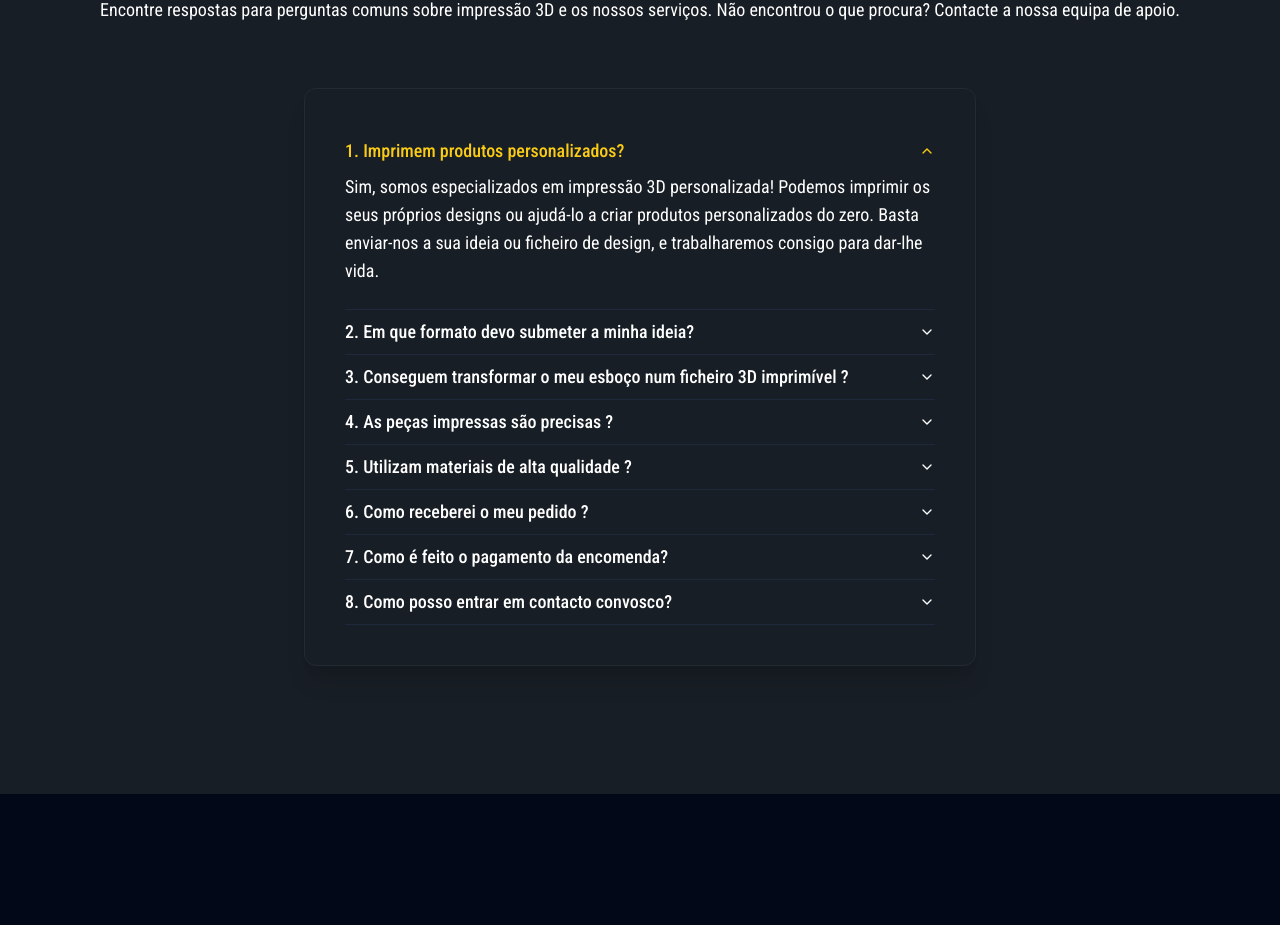
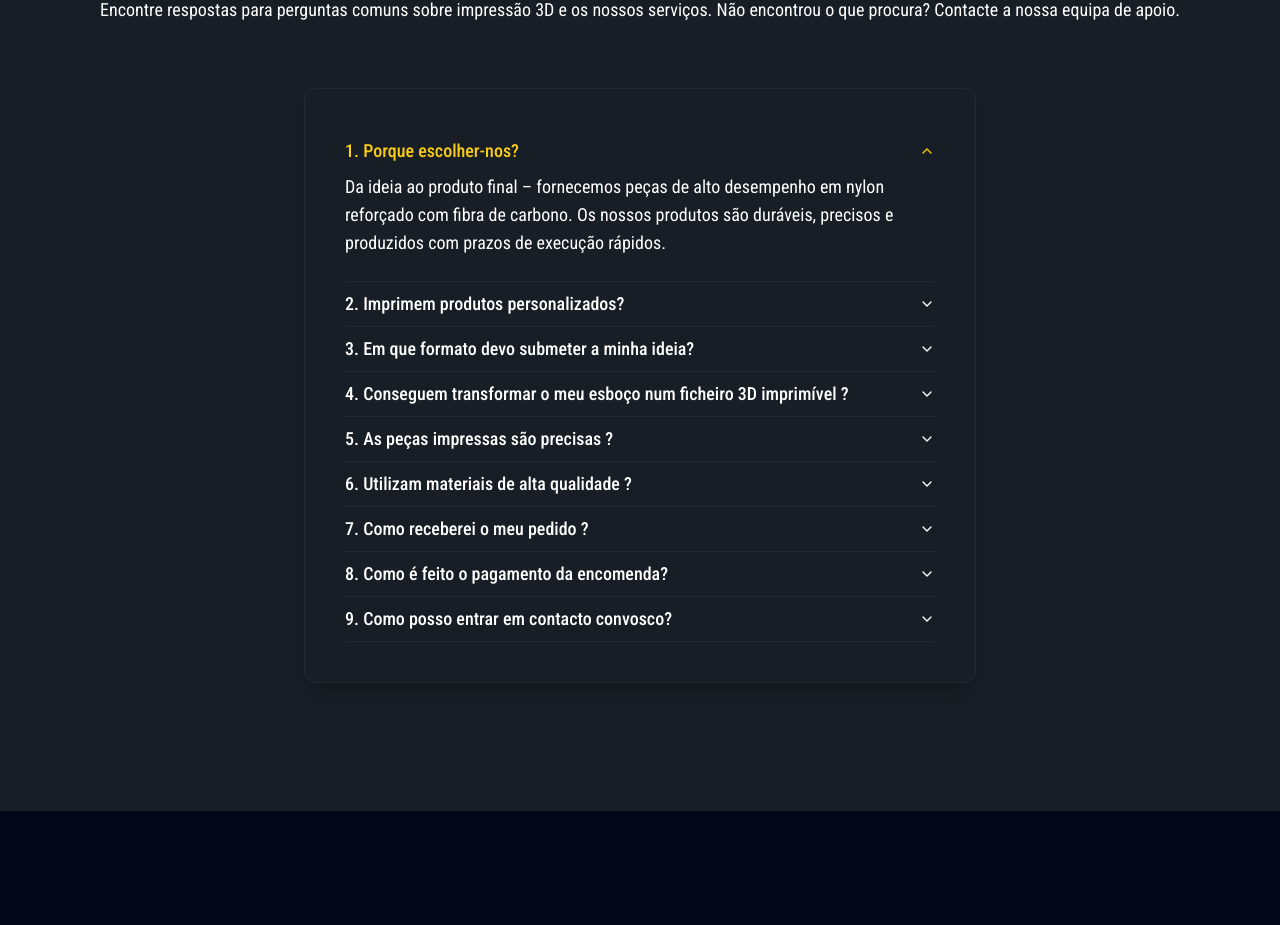
Before and after one commit to Kizenbahs/pt.carbonprint.lv, a React (Vite) app: page / in a window 1280 px wide. Shown: the part 858-1783 px from the top of the page. Built offline with nearby package versions, Linux system fonts and the light colour scheme.

Commit message:
Set first FAQ question open by default, second closed

```diff
--- a/src/components/Faq.tsx
+++ b/src/components/Faq.tsx
@@ -25,49 +25,55 @@ interface Faq3Props {
 
 const faqItems = [
   {
+    id: "faq-0",
+    question: "1. Porque escolher-nos?",
+    answer:
+      "Da ideia ao produto final – fornecemos peças de alto desempenho em nylon reforçado com fibra de carbono. Os nossos produtos são duráveis, precisos e produzidos com prazos de execução rápidos.",
+  },
+  {
     id: "faq-1",
-    question: "1. Imprimem produtos personalizados?",
-          answer:
-        "Sim, somos especializados em impressão 3D personalizada! Podemos imprimir os seus próprios designs ou ajudá-lo a criar produtos personalizados do zero. Basta enviar-nos a sua ideia ou ficheiro de design, e trabalharemos consigo para dar-lhe vida.",
+    question: "2. Imprimem produtos personalizados?",
+    answer:
+      "Sim, somos especializados em impressão 3D personalizada! Podemos imprimir os seus próprios designs ou ajudá-lo a criar produtos personalizados do zero. Basta enviar-nos a sua ideia ou ficheiro de design, e trabalharemos consigo para dar-lhe vida.",
   },
   {
     id: "faq-2",
-    question: "2. Em que formato devo submeter a minha ideia?",
-          answer:
-        "Pode enviar a sua ideia em praticamente qualquer formato — desde uma simples fotografia até a um esboço ou desenho detalhado. Assim que a recebermos, entraremos em contacto para discutir como podemos transformar a sua ideia num modelo 3D imprimível.",
+    question: "3. Em que formato devo submeter a minha ideia?",
+    answer:
+      "Pode enviar a sua ideia em praticamente qualquer formato — desde uma simples fotografia até a um esboço ou desenho detalhado. Assim que a recebermos, entraremos em contacto para discutir como podemos transformar a sua ideia num modelo 3D imprimível.",
   },
   {
     id: "faq-3",
-    question: "3. Conseguem transformar o meu esboço num ficheiro 3D imprimível ?",
+    question: "4. Conseguem transformar o meu esboço num ficheiro 3D imprimível ?",
     answer:
       "Claro! Se tiver um esboço feito à mão ou apenas um conceito, podemos ajudá-lo a transformá-lo num modelo 3D devidamente preparado para impressão. A nossa equipa acompanha todo o processo de design para garantir que o ficheiro final corresponde às suas expectativas e está optimizado para impressão 3D",
   },
   {
     id: "faq-4",
-    question: "4. As peças impressas são precisas ?",
+    question: "5. As peças impressas são precisas ?",
     answer:
       "Sim, os nossos produtos são resistentes e precisos. Utilizamos impressoras e materiais de alta qualidade para garantir que todos os detalhes são reproduzidos com exactidão e que o resultado final cumpre as tolerâncias exigidas.",
   },
   {
     id: "faq-5",
-    question: "5. Utilizam materiais de alta qualidade ?",
+    question: "6. Utilizam materiais de alta qualidade ?",
     answer: "Sim, utilizamos apenas materiais de alta qualidade, provenientes dos principais fabricantes do sector. Isto garante excelente durabilidade, precisão e um acabamento profissional em cada peça impressa.",
   },
   {
     id: "faq-6",
-    question: "6. Como receberei o meu pedido ?",
+    question: "7. Como receberei o meu pedido ?",
     answer:
       "Todas as encomendas são entregues exclusivamente através dos serviços da DPD em Portugal. Pode escolher entre entrega ao domicílio ou um cacifo DPD próximo. Receberá uma notificação assim que a sua encomenda estiver pronta para levantamento ou entrega.",
   },
   {
     id: "faq-7",
-    question: "7. Como é feito o pagamento da encomenda?",
+    question: "8. Como é feito o pagamento da encomenda?",
     answer:
       "O pagamento é feito através da nossa loja no Etsy ou por transferência bancária com base na fatura que fornecemos.",
   },
   {
     id: "faq-8",
-    question: "8. Como posso entrar em contacto convosco?",
+    question: "9. Como posso entrar em contacto convosco?",
     answer:
       "A forma mais fácil de nos contactar é por telefone ou WhatsApp. Também pode preencher o formulário de contacto no nosso site e entraremos em contacto consigo o mais breve possível.",
   },
@@ -96,7 +102,7 @@ const Faq = ({
             <Accordion
               type="single"
               collapsible
-              defaultValue="faq-1"
+              defaultValue="faq-0"
               className="w-full"
             >
               {items.map((item) => (
```
